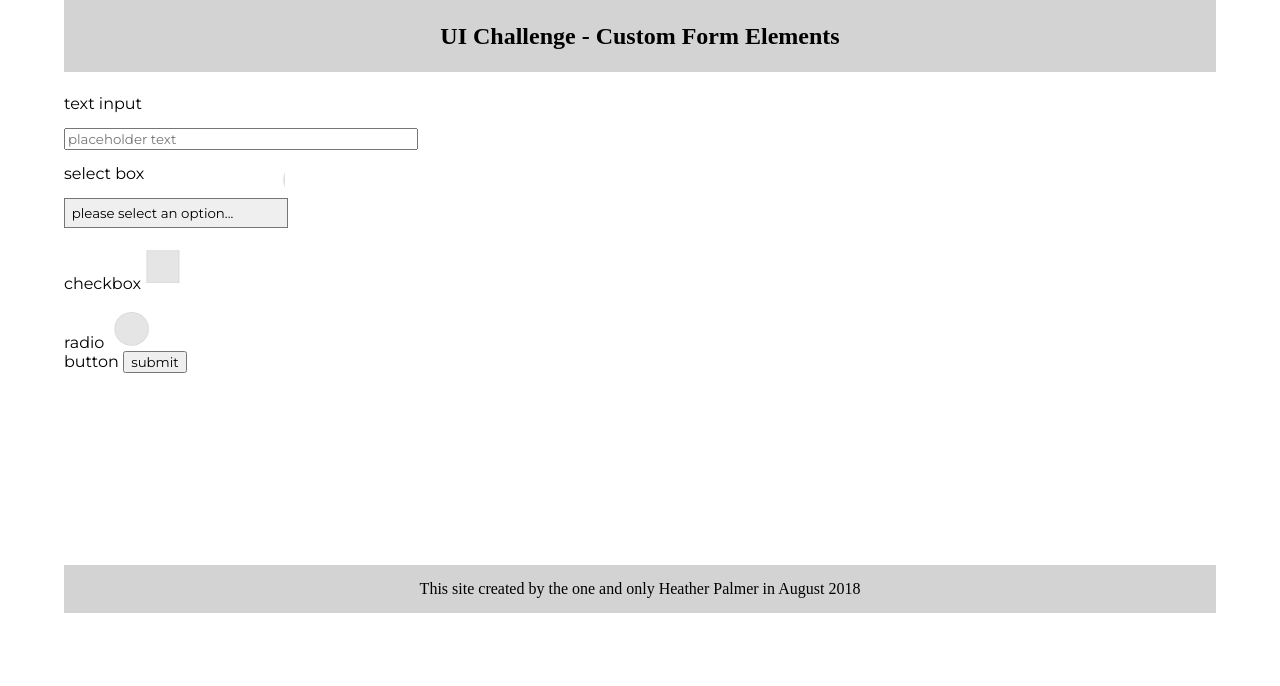
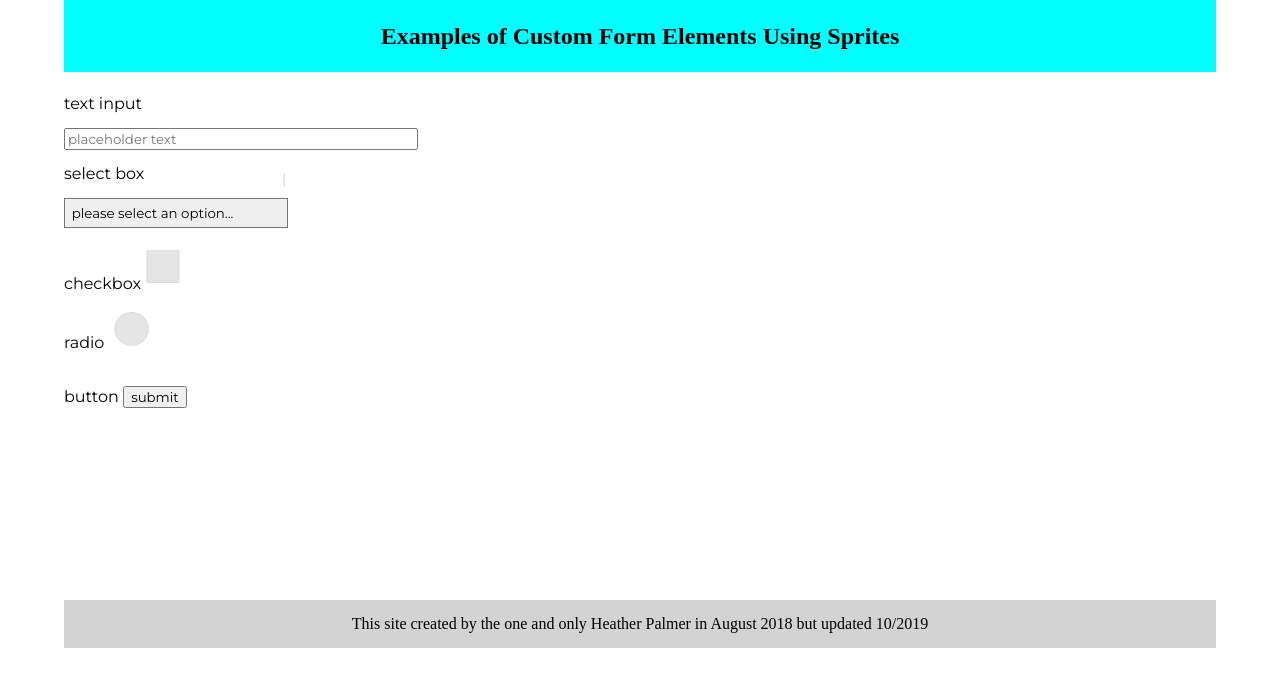
Before and after one commit to OGHP/ui-challenge-2, a plain HTML site: page index.html in a window 1280 px wide. Drawn offline with nearby package versions, Linux system fonts and the light colour scheme.

Commit message:
Update README, fix spacing, add styles

```diff
--- a/index.html
+++ b/index.html
@@ -12,7 +12,7 @@
 </head>
 <body>
     <header>
-        <h1>UI Challenge - Custom Form Elements</h1>
+        <h1>Examples of Custom Form Elements Using Sprites</h1>
     </header>
     <main>
         <form>
@@ -49,7 +49,7 @@
                 <span></span>
             </label>
 
-            <label>
+            <label id="button-top">
                 <span>button</span>
                 <button type="button" id="button">submit</button>
                 <span></span>
@@ -57,7 +57,7 @@
         </form>
     </main>
     <footer>
-        This site created by the one and only Heather Palmer in August 2018
+        This site created by the one and only Heather Palmer in August 2018 but updated 10/2019
     </footer>
     <script>
         $(".checkbox-unchecked").click(function () {
--- a/styles/base.css
+++ b/styles/base.css
@@ -9,12 +9,16 @@ body {
 }
 
 header {
-    background-color: lightgray;
+    background-color:aqua;
     font-size: 1.5em;
     font-weight: bold;
     padding: 1em;
     margin-bottom: 1em;
     text-align: center;
+}
+
+#button-top {
+    margin-top: 35px;
 }
 
 footer {
@@ -25,12 +29,6 @@ footer {
     text-align: center;
 }
 
-/* ADDITIONAL STYLING */
-/* input, label {
-    display:block;
-    font-size: 16px;
-} */
-
 #username, #username-validated {
     width: 30%;
 }
```
Also changed, not shown: 2 other files.
